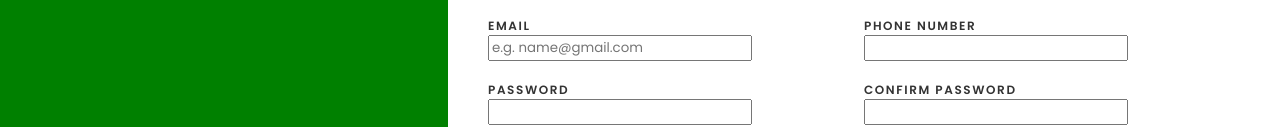
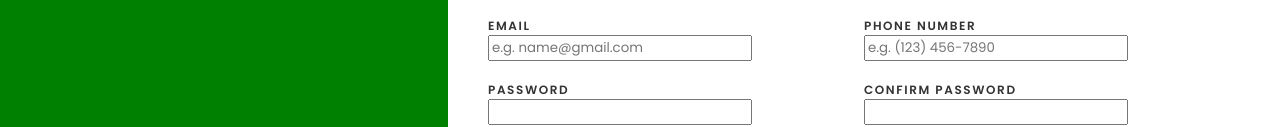
Before and after one commit to chckn9/sign-up-form, a plain HTML site: page index.html in a window 1280 px wide. Shown: the part 427-554 px from the top of the page. Drawn offline with Linux system fonts and the light colour scheme.

Commit message:
Add placeholder for phone number

```diff
--- a/index.html
+++ b/index.html
@@ -42,7 +42,7 @@
             </div>
             <div class="field">
               <label for="phone_number">PHONE NUMBER</label>
-              <input type="tel" id="phone_number" name="phone_number">
+              <input type="tel" id="phone_number" name="phone_number" placeholder="e.g. (123) 456-7890">
             </div>
             <div class="field">
               <label for="confirm_password">CONFIRM PASSWORD</label>
```
